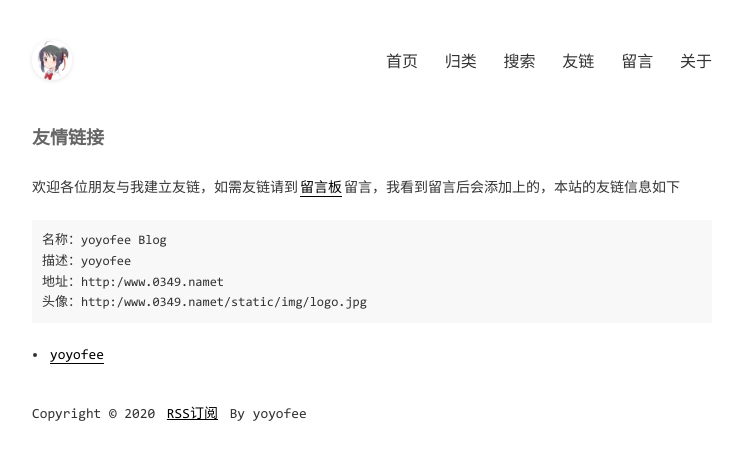
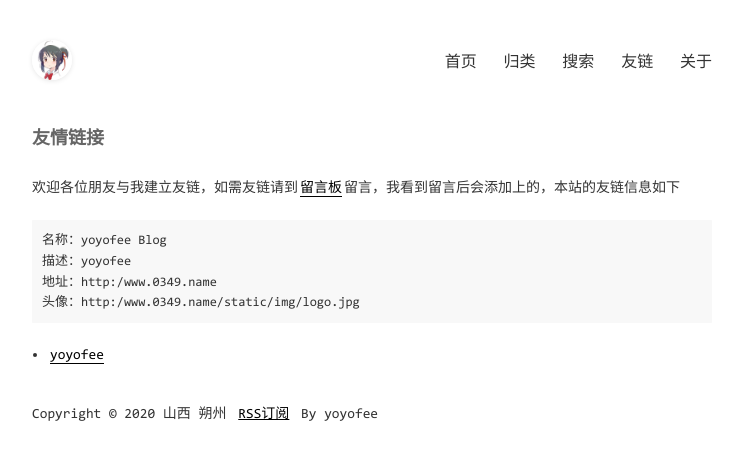
Before and after one commit to yoyofee/yoyofee.github.io, a Jekyll site: the page built from pages/links.md, in a window 1280 px wide. Shown: the top 460 px of the page, without its empty margins (268-1011 px from the left). Built offline with Jekyll 4.4.1, drawn with Linux system fonts in a browser that asks for light colours; comment, search, counter and statistics services are not loaded.

Commit message:
Update _config.yml

```diff
--- a/_config.yml
+++ b/_config.yml
@@ -5,7 +5,7 @@ title: yoyofee Blog
 description: yoyofee
 keywords: yoyofee,
 author: yoyofee
-footerText: 'Copyright © 2020'
+footerText: 'Copyright © 2020 山西 朔州'
 
 # 这些不要动
 permalink: /posts/:year/:month/:day/:title.html
@@ -17,7 +17,7 @@ exclude: ['CNAME', 'README.md', 'LICENSE', '_site', 'dist', 'Gemfile', 'Gemfile.
 
 # 域名配置
 # baseurl配置,如果网站部署在根目录下的其他目录中，请设置为 /目录名
-domainUrl: 'http:/www.0349.namet'
+domainUrl: 'http:/www.0349.name'
 baseurl: ''
 
 # 吐个槽地址，会在chat页面中重定向到该地址
@@ -33,8 +33,8 @@ menu:
     url: /pages/search.html
   - title: 友链
     url: /pages/links.html
-  - title: 留言
-    url: /pages/chat.html
+ # - title: 留言
+ #  url: /pages/chat.html
   - title: 关于
     url: /pages/about.html
 
```
